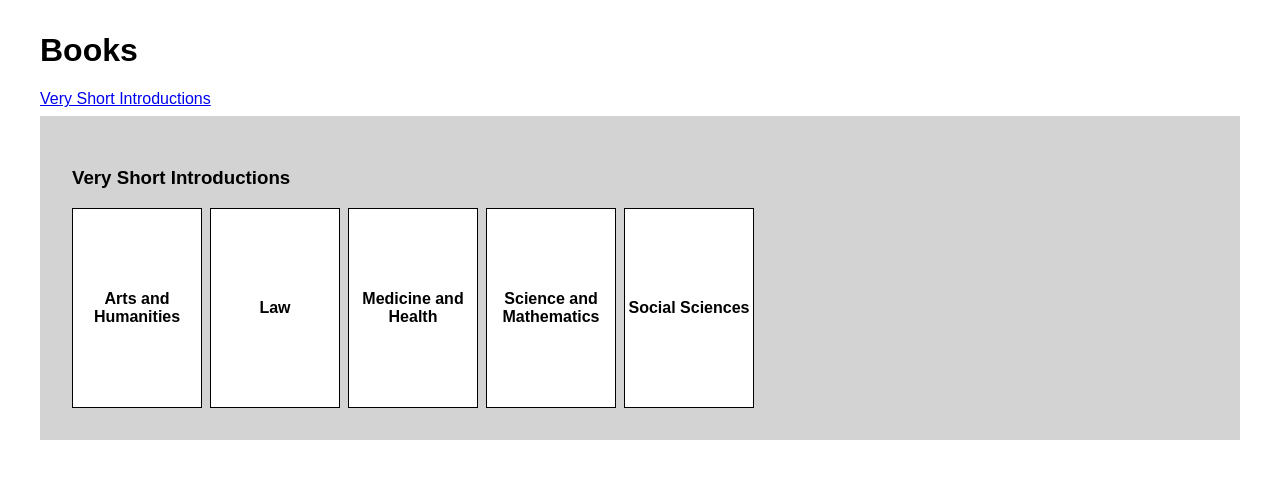
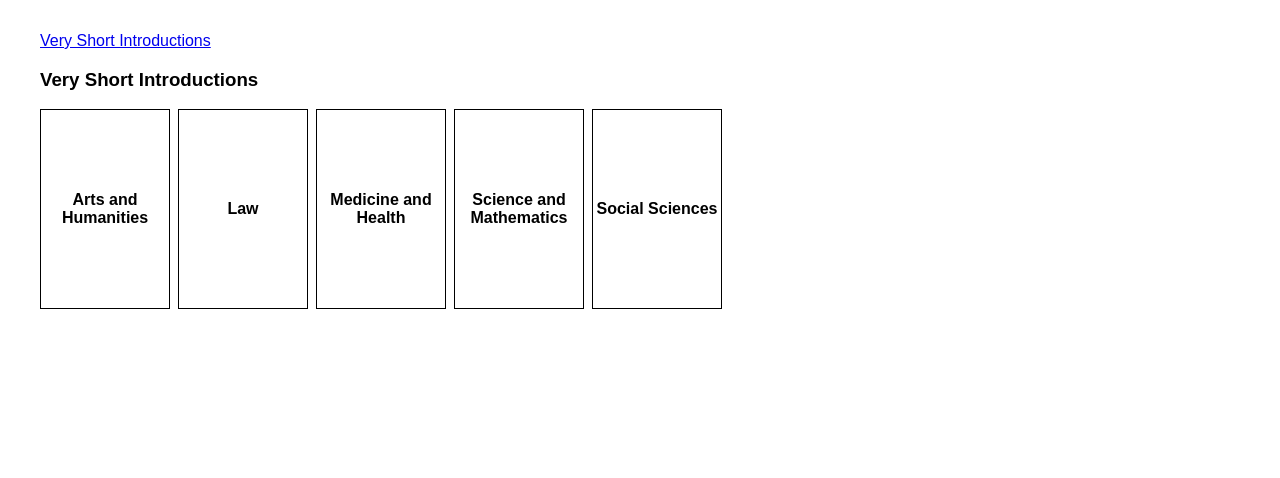
Before and after one commit to karugamo/very-short-introductions, a Svelte app: page / in a window 1280 px wide. Shown: the top 478 px of the page. Built offline with nearby package versions, Linux system fonts and the light colour scheme.

Commit message:
Remove some styling

```diff
--- a/src/App.svelte
+++ b/src/App.svelte
@@ -22,7 +22,7 @@
 
   addEventListener("popstate", () => {
     const subjectId = location.hash.slice(1);
-    if (subjectId !== 'root') {
+    if (subjectId !== "root") {
       path = [root, ...subjectToPath[subjectId]];
     } else {
       path = [root];
@@ -50,7 +50,6 @@
 </script>
 
 <main>
-  <h1>Books</h1>
   {#each path as subject}
     <a href="#{subject.subjectId}">{subject.name}</a
     >{#if currentSubject !== subject}<span class="separator">> </span>{/if}
--- a/src/Subject.svelte
+++ b/src/Subject.svelte
@@ -34,11 +34,6 @@
     font-family: sans-serif;
   }
 
-  section {
-    background-color: lightgray;
-    padding: 32px;
-    margin-top: 8px;
-  }
 
   .container {
     display: flex;
```
